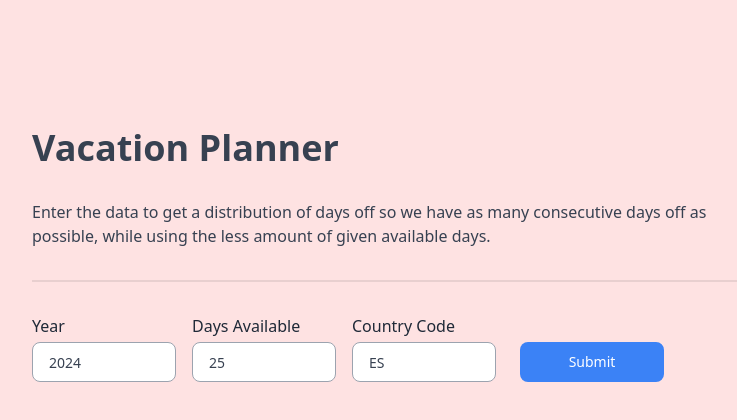
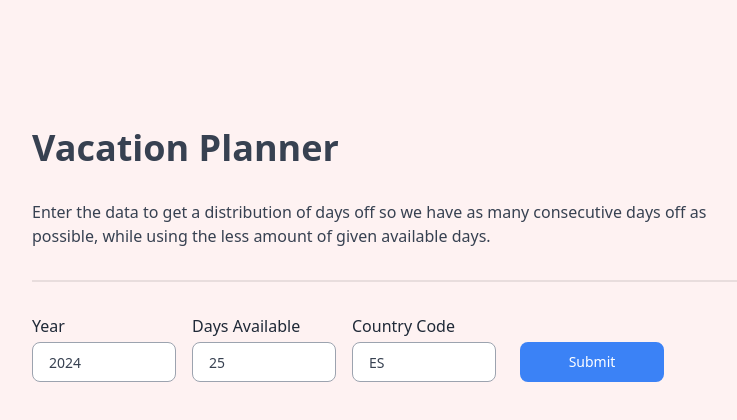
Before and after one commit to hserranome/VacationAllocator, a React (Vite) app: page / in a window 1280 px wide. Shown: the top 420 px of the page, without its empty margins (240-977 px from the left). Built offline with nearby package versions, Linux system fonts and the light colour scheme; no server answers.

Commit message:
softer bg

```diff
--- a/src/App.tsx
+++ b/src/App.tsx
@@ -24,7 +24,7 @@ const App = () => {
 	);
 
 	return (
-		<div className="bg-red-100 p-8 text-gray-700 min-h-screen h-fit pb-28">
+		<div className="bg-red-50 p-8 text-gray-700 min-h-screen h-fit pb-28">
 			<div className="container mx-auto pt-24 px-4 mb-12 text-left max-w-3xl">
 				<div>
 					<h1 className="text-4xl font-bold text-gray-700	mb-8">Vacation Planner</h1>
```
